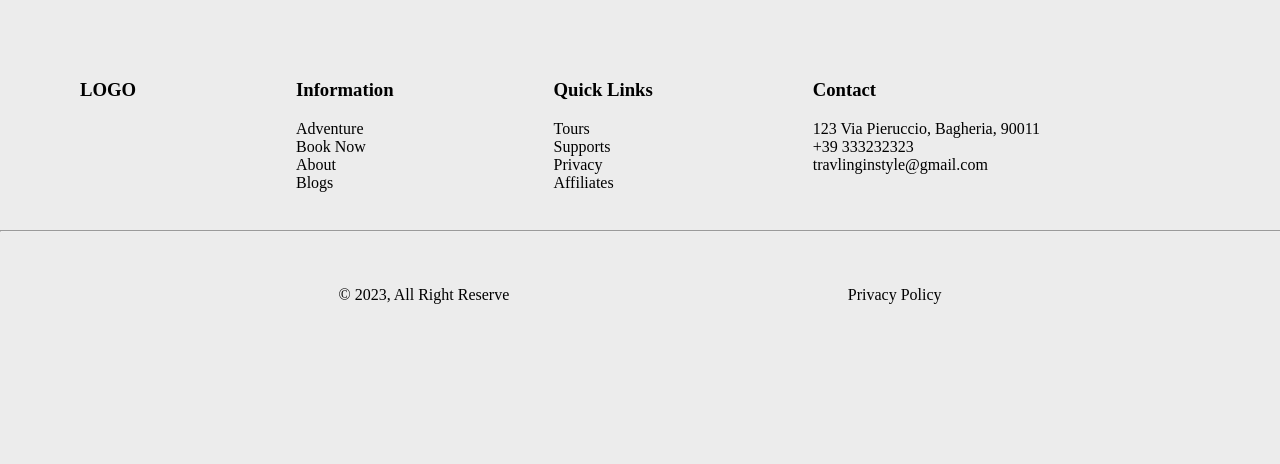
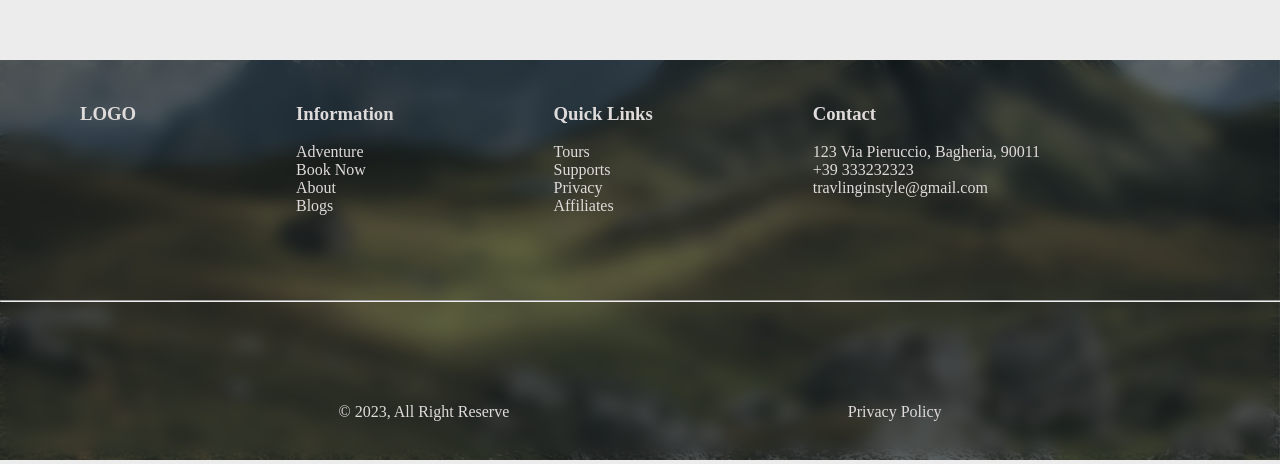
Before and after one commit to ShecktorS/Traveling-in-Style, a React (Vite) app: page / in a window 1280 px wide. Shown: the part 792-1256 px from the top of the page. Before the commit the page ends 1112 px from the top, so only its background shows below. Built offline with nearby package versions, Linux system fonts and the light colour scheme.

Commit message:
footer arrangement

```diff
--- a/src/components/footer/Footer.jsx
+++ b/src/components/footer/Footer.jsx
@@ -4,7 +4,12 @@ import FooterListType from "../footerListType";
 const Footer = () => {
   return (
     <div className={styles.Footer}>
-      <div className={styles.Footer__background}></div>
+      <div className={styles.Footer__background}>
+        <img
+          src="../../public/assets/images/footer_background.jpg"
+          alt="footer_image"
+        />
+      </div>
       <div className={styles.Footer__content}>
         <div className={styles.firstSection}>
           <h3>LOGO</h3>
--- a/src/components/footer/index.module.scss
+++ b/src/components/footer/index.module.scss
@@ -2,9 +2,32 @@
 @import "../../styles/utils/mixins";
 
 .Footer {
+  position: relative;
+  height: 400px;
+  &__background {
+    height: 100%;
+    width: 100%;
+
+    img {
+      height: 100%;
+      width: 100%;
+      object-fit: cover;
+      filter: saturate(0.5);
+    }
+  }
+
   &__content {
     @include flex-container(column);
     gap: 30px;
+    position: absolute;
+    top: 0;
+    left: 0;
+    width: 100%;
+    height: 100%;
+    background-color: $primary-alpha;
+    backdrop-filter: blur(8px);
+    justify-content: space-around;
+    color: $other;
 
     .firstSection {
       @include flex-container(row);
```
Also changed, not shown: public/assets/images/footer_background.jpg (added).
